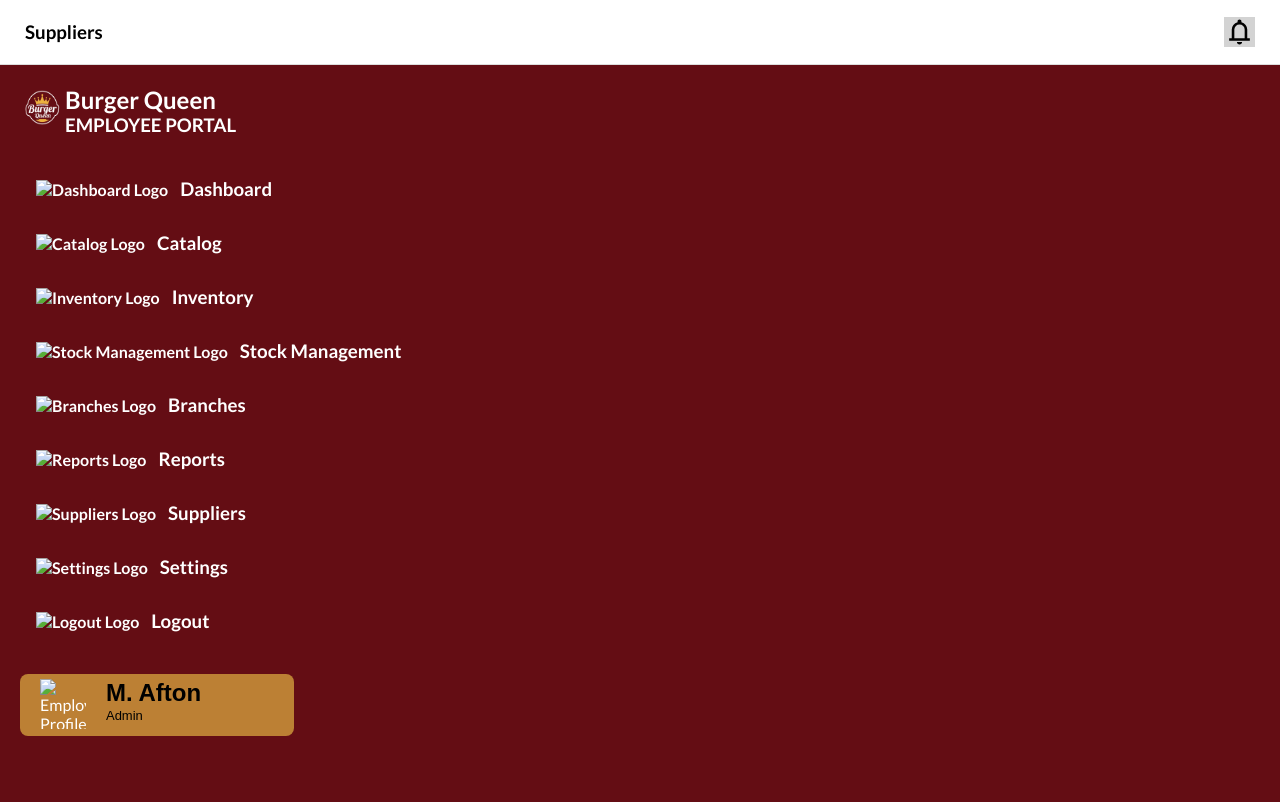
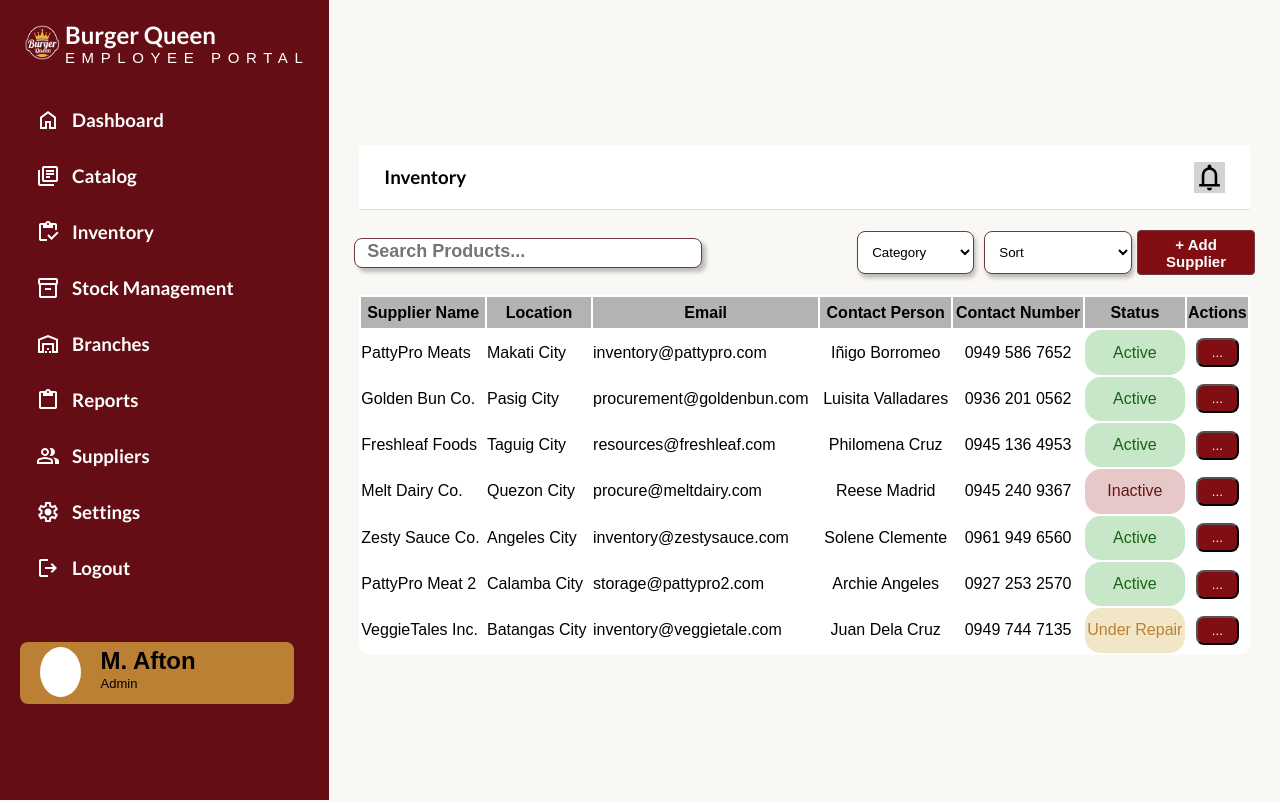
Before and after one commit to Valiant49/QB_Inventory_Mgmt_System, a plain HTML site: page pages/suppliers.html in a window 1280 px wide. Shown: the top 802 px of the page. Drawn offline with Linux system fonts and the light colour scheme.

Commit message:
fixed inventory and suppliers with minor errors still present

```diff
--- a/css/inventory.css
+++ b/css/inventory.css
@@ -2,6 +2,17 @@
 body, main {
     background-color: #FAF8F5;
     align-content: center;
+    display: flex;
+}
+
+.header-container {
+    position: sticky;
+    width: auto;
+    margin: 0;
+}
+
+.main-content {
+    display:inline;
 }
 
 .inventory__vs {
@@ -128,13 +139,17 @@ body, main {
     display: flex;
 }
 
+.sidebar__text {
+    display: block;
+}
+
 .sidebar__account {
     width: 274px;
     height: 62px;
     border-radius: 8px;
     background: var(--bg-brand-accent, #BC8034);
     display: flex;
-    margin-top: 30px;
+    margin-top: 50px;
     padding-left: 20px;
     padding-right: 20px;
     padding-top: 5px;
@@ -197,6 +212,17 @@ body, main {
     line-height: normal;
 }
 
+.sidebar-subtitle {
+    color: #FFF;
+    text-align: center;
+    font-family: arial;
+    font-size: 15px;
+    font-style: normal;
+    font-weight: 200;
+    line-height: normal;
+    letter-spacing: 6.6px;
+}
+
 .sidebar__account-name {
     width: 173.427px;
     height: 29.028px;
@@ -241,5 +267,6 @@ body, main {
     margin-right: 20px;
     width: 45.973px;
     height: 50px;
-    fill: #FFF;
+    border-radius: 50%;
+    background: #FFF;
 }
--- a/css/suppliers.css
+++ b/css/suppliers.css
@@ -2,6 +2,11 @@
 body, main {
     background-color: #FAF8F5;
     align-content: center;
+    display: flex;
+}
+
+.main-content {
+    display: block;
 }
 
 a {
@@ -118,10 +123,16 @@ a {
 }
 
 .suppliers__modal {
+    margin-top: 20px;
+    margin-bottom: 200px;
+    margin-left: 550px;
+    margin-right: 550px;
+    padding-top: 15px;
     width: 500px;
-    height: 600px;
+    height: 650px;
     background: var(--bg-surface, #FFF);
     border: none;
+    border-radius: 8px;
 }
 
 .suppliers__modal--form {
@@ -213,6 +224,11 @@ a {
 }
 
 .suppliers__warning {
+    margin-top: 200px;
+    margin-bottom: 200px;
+    margin-left: 550px;
+    margin-right: 550px;
+    padding-top: 50px;
     width: 481.32px;
     height: 334.346px;
     border-radius: 10px;
@@ -305,13 +321,17 @@ a {
     display: flex;
 }
 
+.sidebar__text {
+    display: block;
+}
+
 .sidebar__account {
     width: 274px;
     height: 62px;
     border-radius: 8px;
     background: var(--bg-brand-accent, #BC8034);
     display: flex;
-    margin-top: 30px;
+    margin-top: 50px;
     padding-left: 20px;
     padding-right: 20px;
     padding-top: 5px;
@@ -367,6 +387,28 @@ a {
     line-height: normal;
 }
 
+.sidebar-subtitle {
+    color: #FFF;
+    text-align: center;
+    font-family: arial;
+    font-size: 15px;
+    font-style: normal;
+    font-weight: 200;
+    line-height: normal;
+    letter-spacing: 6.6px;
+}
+
+.sidebar__account-name {
+    width: 173.427px;
+    height: 29.028px;
+    color: #000;
+    font-family: arial;
+    font-size: 24px;
+    font-style: normal;
+    font-weight: 700;
+    line-height: normal;
+}
+
 .sidebar__account-name {
     width: 173.427px;
     height: 29.028px;
@@ -390,10 +432,6 @@ a {
 }
 
 /*Mga Image*/
-.suppliers__warning--image {
-
-}
-
 
 .logo {
     width: 35px;
@@ -412,5 +450,6 @@ a {
     margin-right: 20px;
     width: 45.973px;
     height: 50px;
-    fill: #FFF;
+    border-radius: 50%;
+    background: #FFF;
 }
--- a/pages/suppliers.html
+++ b/pages/suppliers.html
@@ -3,16 +3,12 @@
 <head>
     <meta charset="UTF-8">
     <meta name="viewport" content="width=device-width, initial-scale=1.0">
-    <title>Document</title>
+    <title>Suppliers</title>
     <link rel="stylesheet" href="../css/suppliers.css">
     <link rel="stylesheet" href="../css/app.css">
     <script src="../js/suppliers.js" defer></script>
 </head>
 <body>
-    <header class="header">
-        <h3 class="header-title">Suppliers</h3>
-        <img src="../images/notification-bell.svg" alt="Bell Icon" class="bell">
-    </header>
     <aside class="sidebar">
             <div class="sidebar-brand">
                 <img src="../images/logo.png" alt="Burger Queen Logo" class="logo">
@@ -23,51 +19,58 @@
             </div>
             <div class="sidebar-nav">
                 <div class="nav-link">
-                    <img src="../images/Vector.svg" alt="Dashboard Logo" class="menu-icon">
+                    <img src="../images/nav-icons/home.svg" alt="Dashboard Logo" class="menu-icon">
                     <h3 class="menu-text">Dashboard</h3>
                 </div>
                 <div class="nav-link">
-                    <img src="../images/library_books_24dp_FFFFFF_FILL0_wght400_GRAD0_opsz24 1.svg" alt="Catalog Logo" class="menu-icon">
+                    <img src="../images/nav-icons/catalog.svg" alt="Catalog Logo" class="menu-icon">
                     <h3 class="menu-text">Catalog</h3>
                 </div>
                 <div class="nav-link">
-                    <img src="../images/inventory_24dp_FFFFFF_FILL0_wght400_GRAD0_opsz24 1.svg" alt="Inventory Logo" class="menu-icon">
+                    <img src="../images/nav-icons/inventory.svg" alt="Inventory Logo" class="menu-icon">
                     <h3 class="menu-text">Inventory</h3>
                 </div>
                 <div class="nav-link">
-                    <img src="../images/inventory_2_24dp_FFFFFF_FILL0_wght400_GRAD0_opsz24 1.svg" alt="Stock Management Logo" class="menu-icon">
+                    <img src="../images/nav-icons/stock.svg" alt="Stock Management Logo" class="menu-icon">
                     <h3 class="menu-text">Stock Management</h3>
                 </div>
                 <div class="nav-link">
-                    <img src="../images/warehouse_24dp_FFFFFF_FILL0_wght400_GRAD0_opsz24 1.svg" alt="Branches Logo" class="menu-icon">
+                    <img src="../images/nav-icons/warehouse.svg" alt="Branches Logo" class="menu-icon">
                     <h3 class="menu-text">Branches</h3>
                 </div>
                 <div class="nav-link">
-                    <img src="../images/content_paste_24dp_FFFFFF_FILL0_wght400_GRAD0_opsz24 1.svg" alt="Reports Logo" class="menu-icon">
+                    <img src="../images/nav-icons/reports.svg" alt="Reports Logo" class="menu-icon">
                     <h3 class="menu-text">Reports</h3>
                 </div>
                 <div class="nav-link">
-                    <img src="../images/group_24dp_FFFFFF_FILL0_wght400_GRAD0_opsz24 1.svg" alt="Suppliers Logo" class="menu-icon">
+                    <img src="../images/nav-icons/suppliers.svg" alt="Suppliers Logo" class="menu-icon">
                     <h3 class="menu-text">Suppliers</h3>
                 </div>
                 <div class="nav-link">
-                    <img src="../images/settings_24dp_FFFFFF_FILL0_wght400_GRAD0_opsz24 1.svg" alt="Settings Logo" class="menu-icon">
+                    <img src="../images/nav-icons/settings.svg" alt="Settings Logo" class="menu-icon">
                     <h3 class="menu-text">Settings</h3>
                 </div>
                 <div class="nav-link">
-                    <img src="../images/logout_24dp_FFFFFF_FILL0_wght400_GRAD0_opsz24 1.svg" alt="Logout Logo" class="menu-icon">
+                    <img src="../images/nav-icons/logout.svg" alt="Logout Logo" class="menu-icon">
                     <h3 class="menu-text">Logout</h3>
                 </div>
             </div>
             <div class="sidebar__account">
-                <img src="profile.png" alt="Employee Profile" class="sidebar__account-profile">
+                <!--<img src="profile.png" alt="Employee Profile" class="sidebar__account-profile">-->
+                <div class="sidebar__account-profile"></div>
                 <div class="sidebar__account-text">
                     <h1 class="sidebar__account-name">M. Afton</h1>
                     <h2 class="sidebar__account-role">Admin</h2>
                 </div>
             </div>
-    </aside>
+        </aside>
     <main class="main-content">
+        <div class="header-container">
+            <header class="header">
+                <h3 class="header-title">Inventory</h3>
+                <img src="../images/notification-bell.svg" alt="Bell Icon" class="bell">
+            </header>
+        </div>
         <div class="suppliers__topsec">
             <input class="suppliers__topsec--search" list="products" type="text" placeholder="Search Products...">
 
@@ -165,7 +168,8 @@
             </tr>
         </table>
         </div>
-        <dialog class="suppliers__modal" id="supplier-modal">
+    </main>
+    <dialog class="suppliers__modal" id="supplier-modal">
             <h1 class="suppliers__modal--title">Add Supplier</h1>
             <form action="" method="get" class="suppliers__modal--form">
                 <div class="suppliers__modal--form-section">
@@ -262,6 +266,5 @@
                 <a href="suppliers.html"><button class="suppliers__warning--remove-btn">Remove</button></a>
             </div>
         </dialog>
-    </main>
 </body>
 </html>
```
Also changed, not shown: pages/inventory.html (+18 -15 lines).
